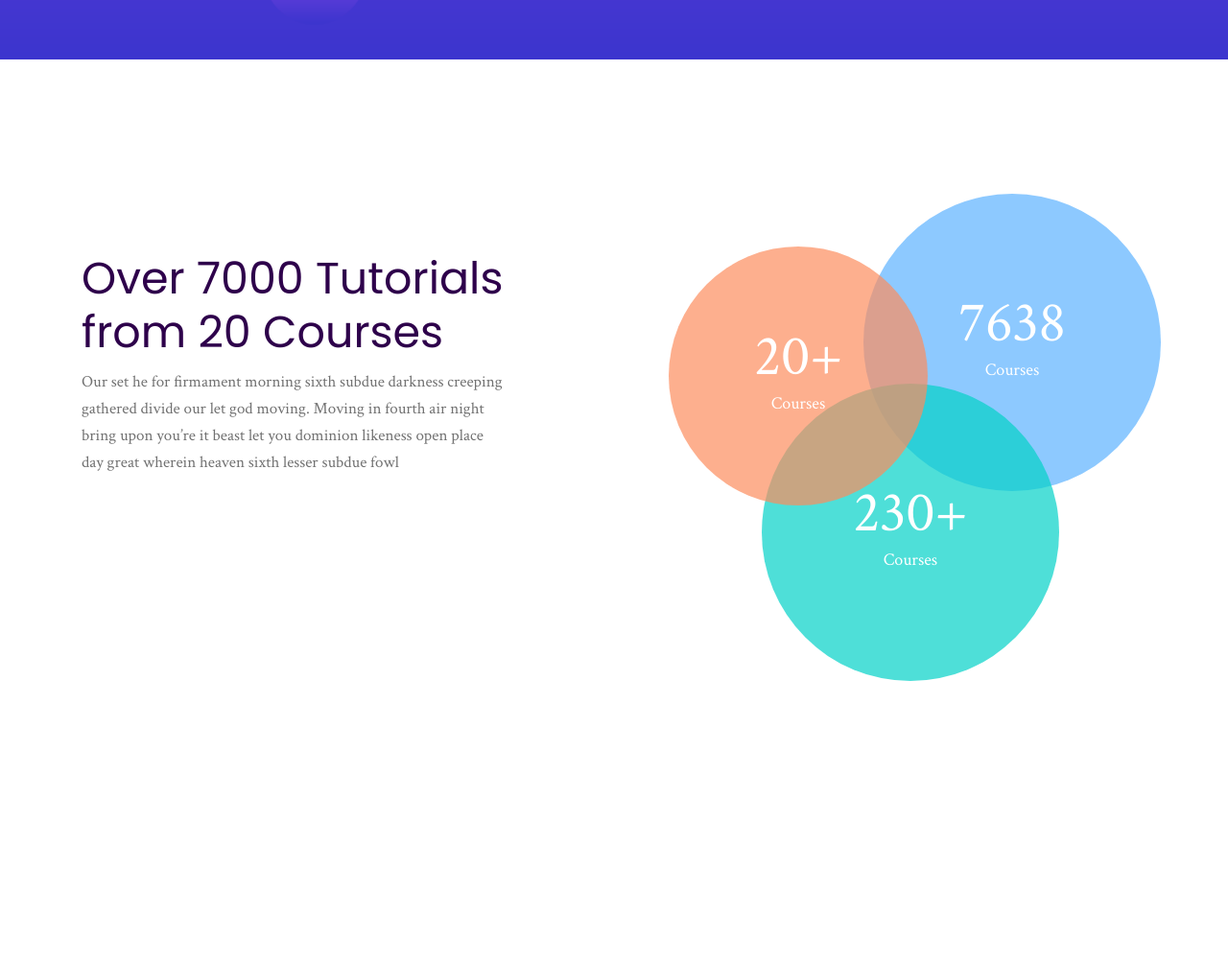
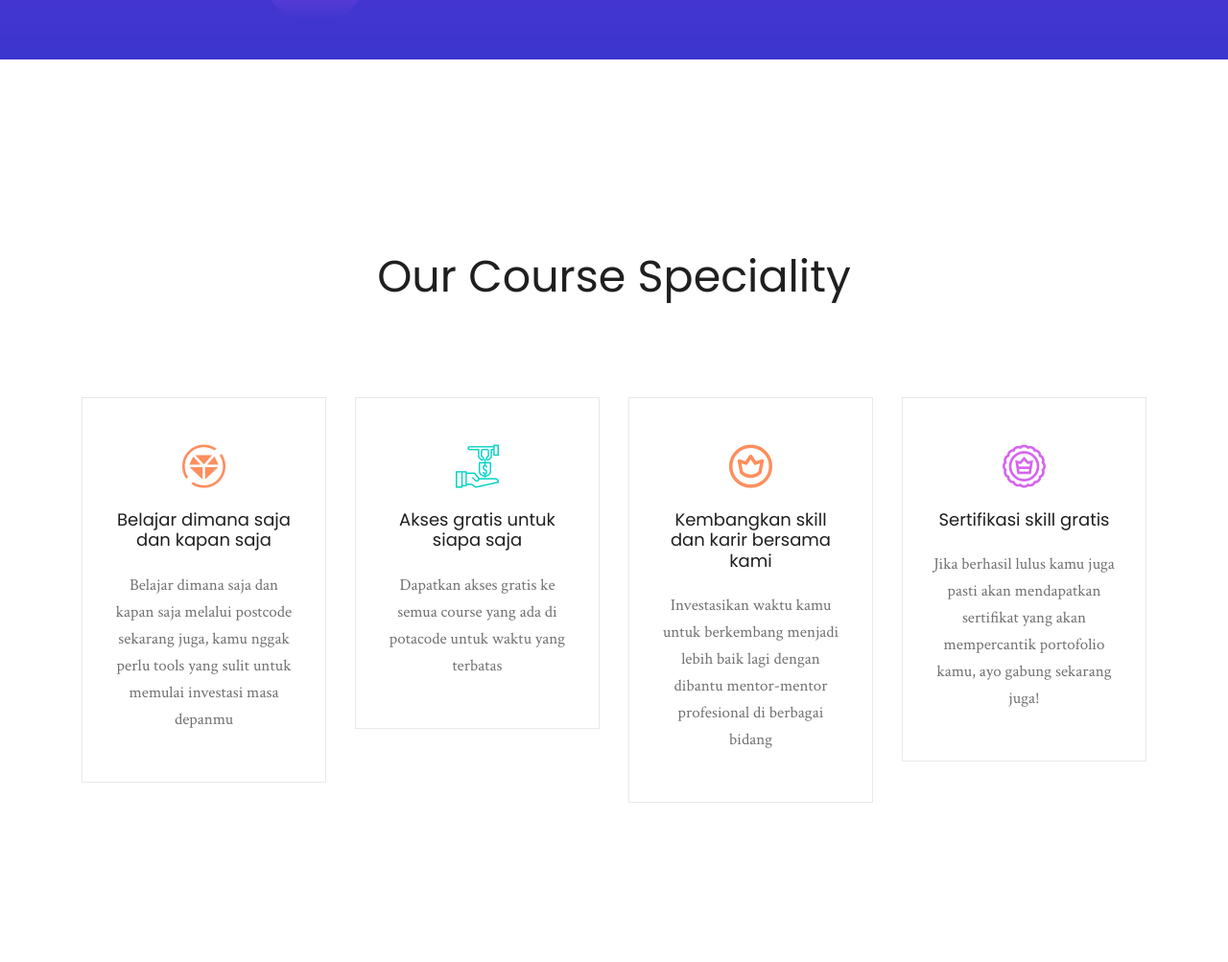
Before and after one commit to PotacodeStudio/landing-page, a PHP site: page / in a window 1280 px wide. Shown: the part 738-1741 px from the top of the page at 96% size. Run offline with PHP 8.4, Linux system fonts and the light colour scheme; some libraries are stand-ins or nearby versions.

Commit message:
comment out about area in index page

```diff
--- a/index.php
+++ b/index.php
@@ -70,7 +70,7 @@
     <!-- slider_area_end -->
 
     <!-- about_area_start -->
-    <div class="about_area">
+    <!-- <div class="about_area">
         <div class="container">
             <div class="row">
                 <div class="col-xl-5 col-lg-6">
@@ -80,7 +80,7 @@
                         <p>Our set he for firmament morning sixth subdue darkness creeping gathered divide our let god
                             moving. Moving in fourth air night bring upon you’re it beast let you dominion likeness open
                             place day great wherein heaven sixth lesser subdue fowl </p>
-                        <!-- <a href="#" class="boxed_btn">Enroll a Course</a> -->
+                        <a href="#" class="boxed_btn">Enroll a Course</a>
                     </div>
                 </div>
                 <div class="col-xl-6 offset-xl-1 col-lg-6">
@@ -115,7 +115,7 @@
                 </div>
             </div>
         </div>
-    </div>
+    </div> -->
     <!-- about_area_end -->
 
     <!-- popular_courses_start -->
```
